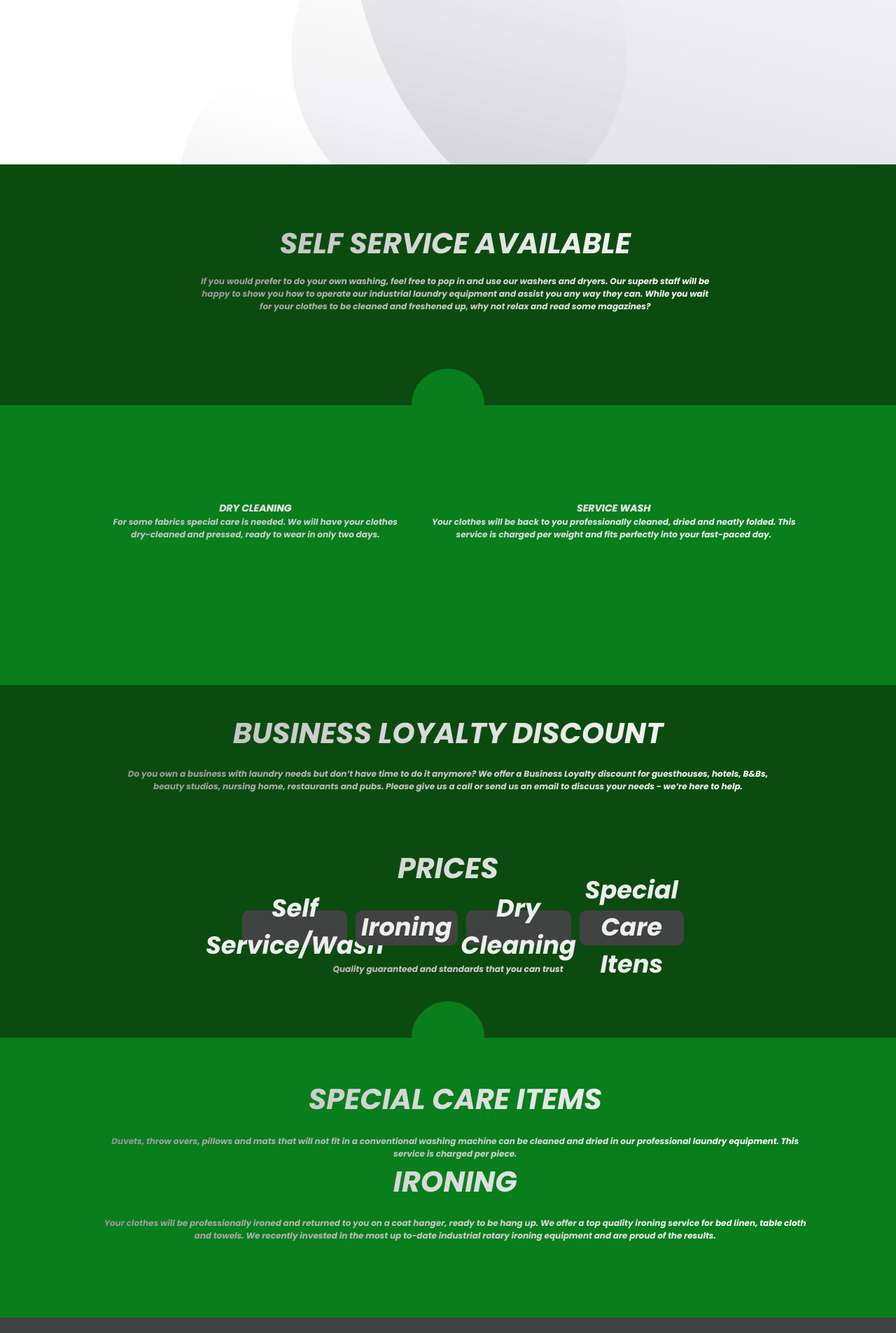
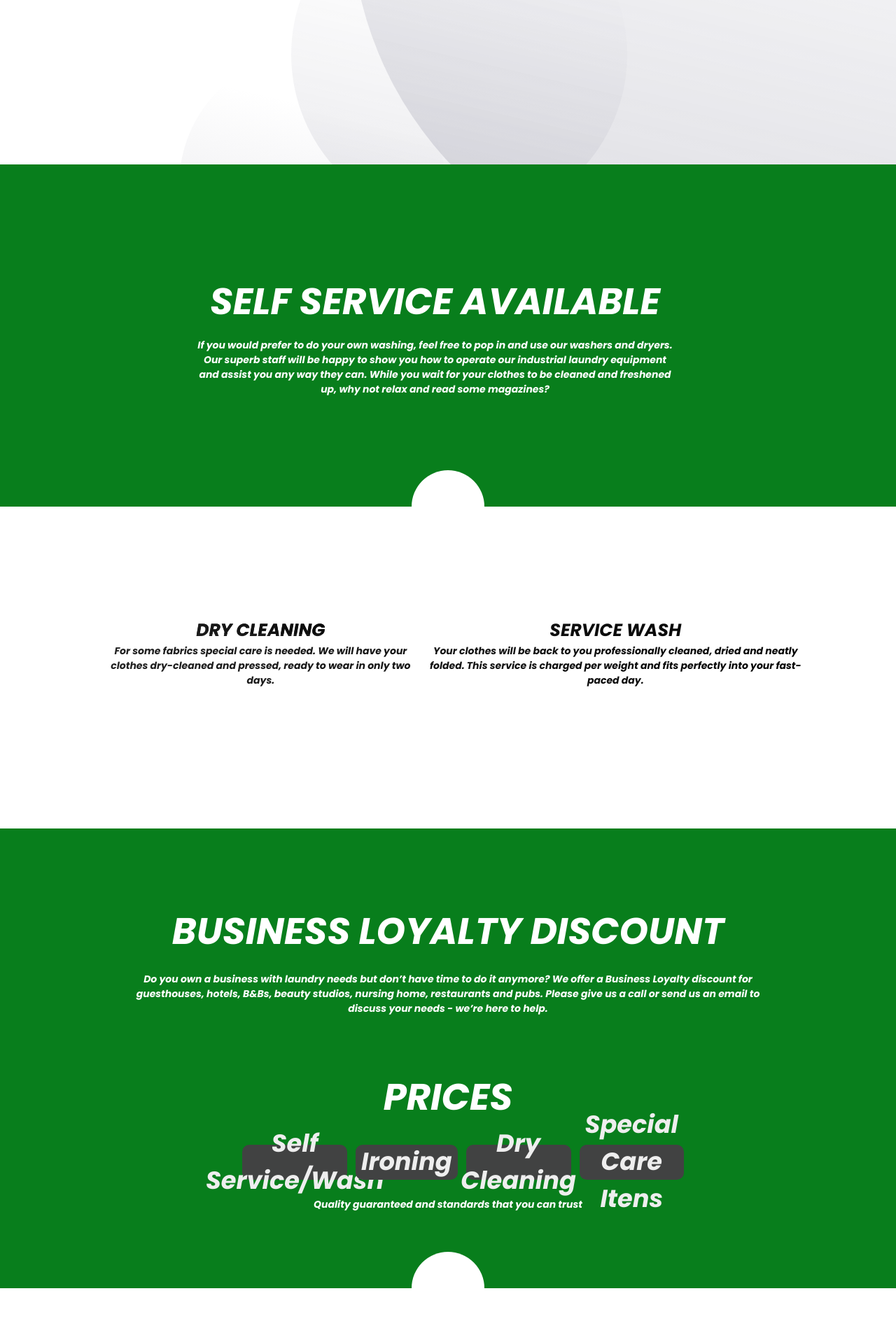
Before and after one commit to RaphaelQSmith/lavanderia, a PHP site: page / in a window 1280 px wide. Shown: the part 402-2307 px from the top of the page at 70% size. Run offline with PHP 8.4, Linux system fonts and the light colour scheme.

Commit message:
"Main blocks and lettering"

```diff
--- a/index.html
+++ b/index.html
@@ -41,10 +41,10 @@
     <div>
         <div class="upper-section">
             <span>
-                <div class="subitem" style="padding: 4% 0% 8% 0%;">
+                <div class="subitem" style="margin: 90px 0px 90px 100px;">
                     <div class="subcard">
                         <div class="subitem">
-                            <h3>SELF SERVICE AVAILABLE</h3>
+                            <h2>SELF SERVICE AVAILABLE</h2>
                             <p>
                                 If you would prefer to do your own washing, feel free to pop in and use our washers and
                                 dryers.
@@ -59,16 +59,16 @@
         </div>
     </div>
     <div class="lower-section section-divider">
-        <div class="subitem-container" style="margin-top: -8%;">
-            <div class="subcard">
-                <h3>DRY CLEANING</h3>
+        <div class="subitem-container" style="margin: 30px 0px 150px 30px">
+            <div class="subcard2">
+                <p style="font-size: 25px;">DRY CLEANING</p>
                 <p>
                     For some fabrics special care is needed.
                     We will have your clothes dry-cleaned and pressed, ready to wear in only two days.
                 </p>
             </div>
             <div class="subcard">
-                <h3>SERVICE WASH</h3>
+                <p style="font-size: 25px;">SERVICE WASH</p>
                 <p>
                     Your clothes will be back to you professionally cleaned, dried and neatly folded.
                     This service is charged per weight and fits perfectly into your fast-paced day.
@@ -77,9 +77,9 @@
         </div>
     </div>
 
-    <div class="upper-section-mid" style="margin-bottom: 4%;">
+    <div class="upper-section-mid" style="margin: 70px 0px 70px 0px">
         <div class="subitem">
-            <h3>BUSINESS LOYALTY DISCOUNT</H3>
+            <h2>BUSINESS LOYALTY DISCOUNT</h2>
             <p>
                 Do you own a business with laundry needs but don’t have time to do it anymore? We offer a Business
                 Loyalty discount for guesthouses, hotels, B&Bs, beauty studios, nursing home, restaurants and pubs.
@@ -88,7 +88,7 @@
         </div>
 
         <div class="subitem">
-            <h3>PRICES</h3>
+            <h2>PRICES</h2>
             <div style="display: inline-flex;">
                 <button id="btn">
                     <span class="noselect">Self Service/Wash</span>
@@ -113,17 +113,17 @@
 
     <div class="lower-section section-divider">
         <span>
-            <div class="subitem" style="padding: 4% 0% 8% 0%;">
-                <div class="subcard">
-                    <h3>SPECIAL CARE ITEMS</h3>
+            <div class="subitem" style="margin: 80px 0px 80px 120px">
+                <div class="subcard2">
+                    <p style="font-size: 25px;">SPECIAL CARE ITEMS</p>
                     <p>
                         Duvets, throw overs, pillows and mats that will not fit in a conventional washing machine can be
                         cleaned and dried in our professional laundry equipment.
                         This service is charged per piece.
                     </p>
                 </div>
-                <div class="subcard">
-                    <h3>IRONING</h3>
+                <div class="subcard2">
+                    <p style="font-size: 25px;">IRONING</p>
                     <p>
                         Your clothes will be professionally ironed and returned to you on a coat hanger, ready to be
                         hang up.
--- a/style.css
+++ b/style.css
@@ -17,11 +17,8 @@ header{
     margin: auto;
     align-items: center;
 }
-h3{
-    font-weight: 300;
-    background: linear-gradient(to right, #b8b8b9, #ffffff);
-    -webkit-background-clip: text;
-    -webkit-text-fill-color: transparent;
+h2{
+    color: white;
 }
 .logo-container,.nav-links{
     display: flex;
@@ -42,6 +39,11 @@ h3{
     color: grey;
     font-size: 18px;
     text-decoration: none;
+}
+.subcard2{
+    background: linear-gradient(to right, #252525, #000000);
+    -webkit-background-clip: text;
+    -webkit-text-fill-color: transparent;
 }
 .logo-container{
     flex: 1;
@@ -133,7 +135,7 @@ nav{
 .card-footer {
     align-self: auto;
     flex: 1 1 auto;
-    font-size: 10px;
+    font-size: 12px;
 }
 .fa {
     padding: 5px;
@@ -178,20 +180,22 @@ nav{
 }
 .subitem p {
     margin-top: 2%;
-    font-size: 12px;
-    background: linear-gradient(to right, #969595, #ffffff);
-    -webkit-background-clip: text;
-    -webkit-text-fill-color: transparent;
+    color: white;
+    font-size: 14px;
+    /* background: linear-gradient(to right, #969595, #ffffff); */
+    /* -webkit-background-clip: text;
+    -webkit-text-fill-color: transparent; */
 }
 .subitem-container{
     text-align: center;
-    font-size: 12px;
+    font-size: 14px;
     height: 35vh;
     padding: 10%;
     /* margin: auto; */
     display: flex;
     flex: 2;
-    background: linear-gradient(to right, #b8b8b9, #f7f7f8);
+    color: white;
+    background: linear-gradient(to right, #252525, #000000);
     -webkit-background-clip: text;
     -webkit-text-fill-color: transparent;
 }
@@ -257,12 +261,12 @@ nav{
   .upper-section {
     min-height: 50vh;
     width: 100%;
-    background: #0c4b0f;
+    background: #087e1c;
   }
   .lower-section{
     min-height: 50vh;
     width: 100%;
-    background:  #087e1c;
+    background:  white;
   }
   .section-divider {
     position: relative;
@@ -272,7 +276,7 @@ nav{
         content: " ";
         width: 6.5rem;
         height: 6.5rem;
-        background: #087e1c;
+        background: white;
         border-radius: 100%;
         position: absolute;
         top: -3.25rem;
```
